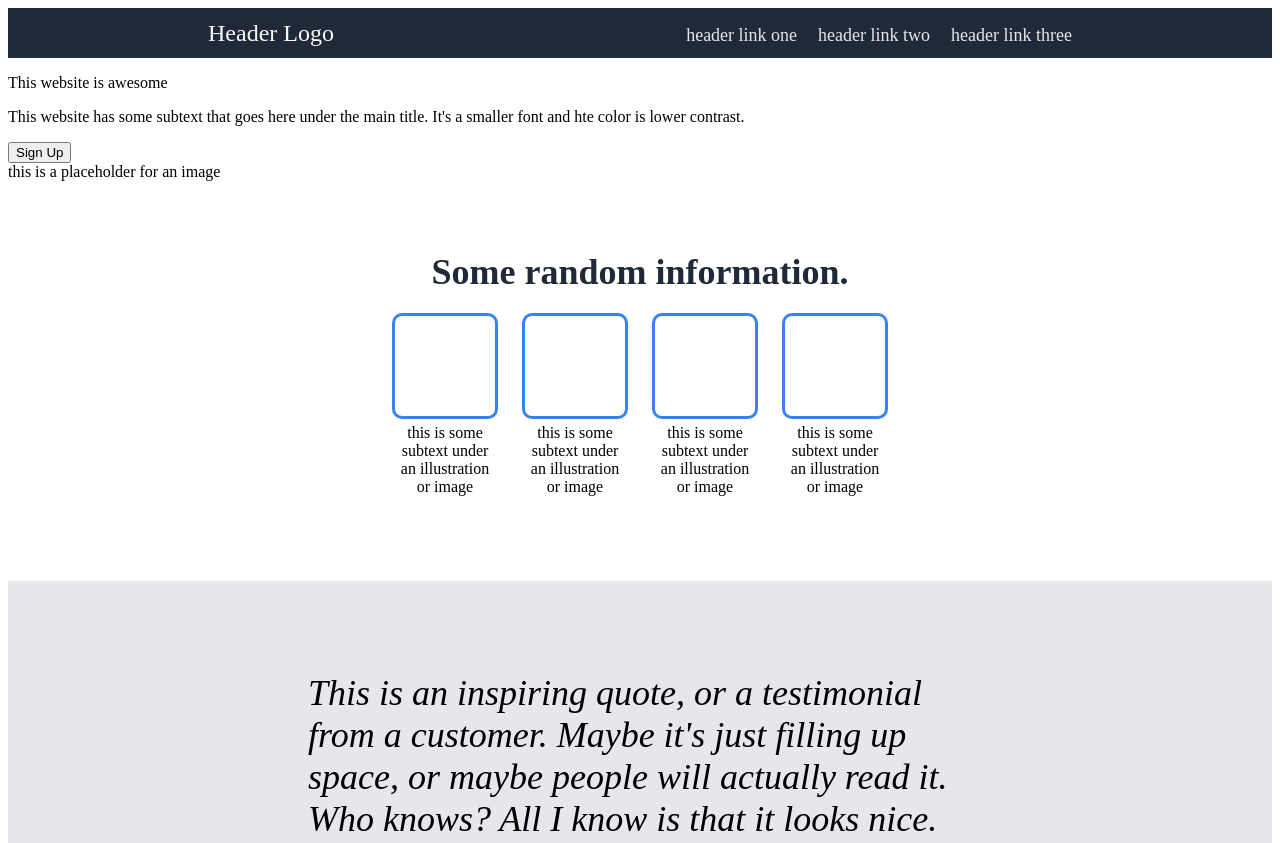
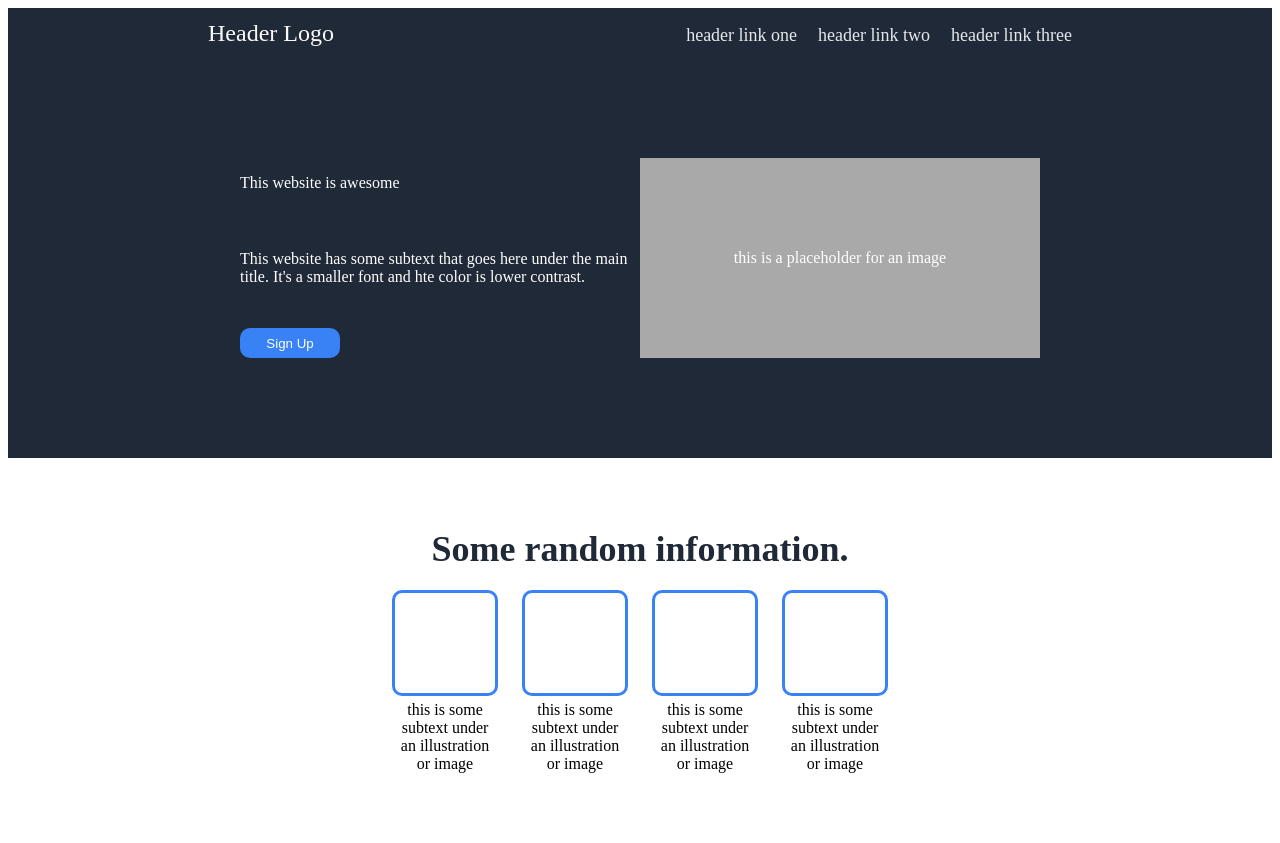
Before and after one commit to maritzbuchholz/odin-landing, a plain HTML site: page index.html in a window 1280 px wide. Shown: the top 843 px of the page. Drawn offline with Linux system fonts and the light colour scheme.

Commit message:
Initialize awesome/hero section

```diff
--- a/index.html
+++ b/index.html
@@ -8,6 +8,7 @@
 </head>
 <body>
 
+    <!-- Header section -->
     <div class="header">
         Header Logo
         <div class="links">
@@ -17,17 +18,19 @@
         </div>
     </div>
 
+    <!-- Awesome section -->
     <div class="intro">
-        <div class="txt-intro">
+        <div class="left">
             <p class="one">This website is awesome</p>
             <p class="two">This website has some subtext that goes here under the main title. It's a smaller font and hte color is lower contrast.</p>
             <button>Sign Up</button>
         </div>
-        <div class="image">
+        <div class="right">
             this is a placeholder for an image
         </div>
     </div>
 
+    <!-- Random information section -->
     <div class="rando">
         <div class="rando-title">
             Some random information.
@@ -52,17 +55,20 @@
         </div>
     </div>
 
+    <!-- Quote section -->
     <div class="quote">
         <p class="one">This is an inspiring quote, or a testimonial from a customer. Maybe it's just filling up space, or maybe people will actually read it. Who knows? All I know is that it looks nice.</p>
         <p class="two">-Thor, God of Thunder</p>
     </div>
 
+    <!-- Registration section -->
     <div class="register">
         <p>Call to action! It's time!</p>
         <p>Sign up for our product by clicking that button right over there!</p>
         <button>Sign Up</button>
     </div>
 
+    <!-- Footer section -->
     <div class="footer">
         Copyright © The Odin Project 2021
     </div>
--- a/styles.css
+++ b/styles.css
@@ -2,6 +2,8 @@ body {
     display: flex;
     flex-direction: column;
 }
+
+/* Header section */
 
 .header {
     background-color: #1F2937;
@@ -22,6 +24,44 @@ a {
     padding-left: 15px;
 }
 
+/* Awesome section */
+
+.intro {
+    display: flex;
+    justify-content: center;
+    align-items: center;
+    height: 400px;
+    background-color: #1F2937;
+    color: white;
+}
+
+.left {
+    width: 400px;
+    height: 200px;
+    display: flex;
+    flex-direction: column;
+    justify-content: space-between;
+}
+
+.right {
+    width: 400px;
+    height: 200px;
+    display: flex;
+    justify-content: center;
+    align-items: center;
+    background-color: darkgrey;
+}
+
+.intro button {
+    height: 30px;
+    width: 100px;
+    color: white;
+    background-color: #3882F6;
+    border: 3px solid #3882F6;
+    border-radius: 10px;
+}
+
+/* Random information section */
 
 .rando {
     display: flex;
@@ -59,6 +99,10 @@ a {
     border-radius: 10px;
 }
 
+
+
+/* Quote section */
+
 .quote {
     padding-left: 300px;
     padding-right: 300px;
```
